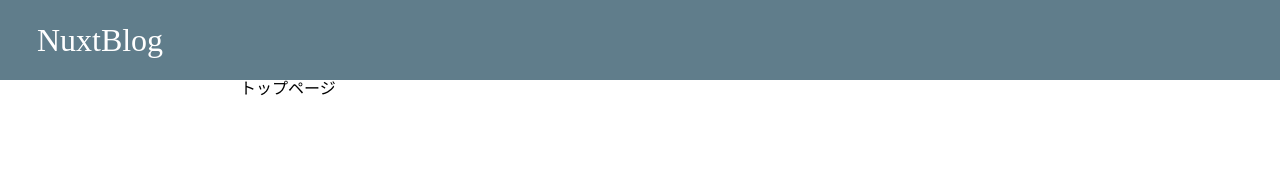
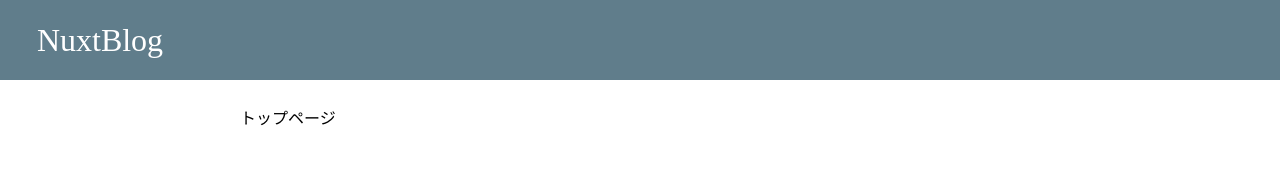
Before and after one commit to kykt35/nuxtblog, a Nuxt app: page / in a window 1280 px wide. Shown: the top 178 px of the page. Built offline with nearby package versions, Linux system fonts and the light colour scheme.

Commit message:
dit laoyout margin

```diff
--- a/layouts/default.vue
+++ b/layouts/default.vue
@@ -49,7 +49,7 @@ html {
 }
 
 .container {
-  margin: 0 auto;
+  margin: 30px auto 30px;
   width: 800px;
 }
 </style>
```
